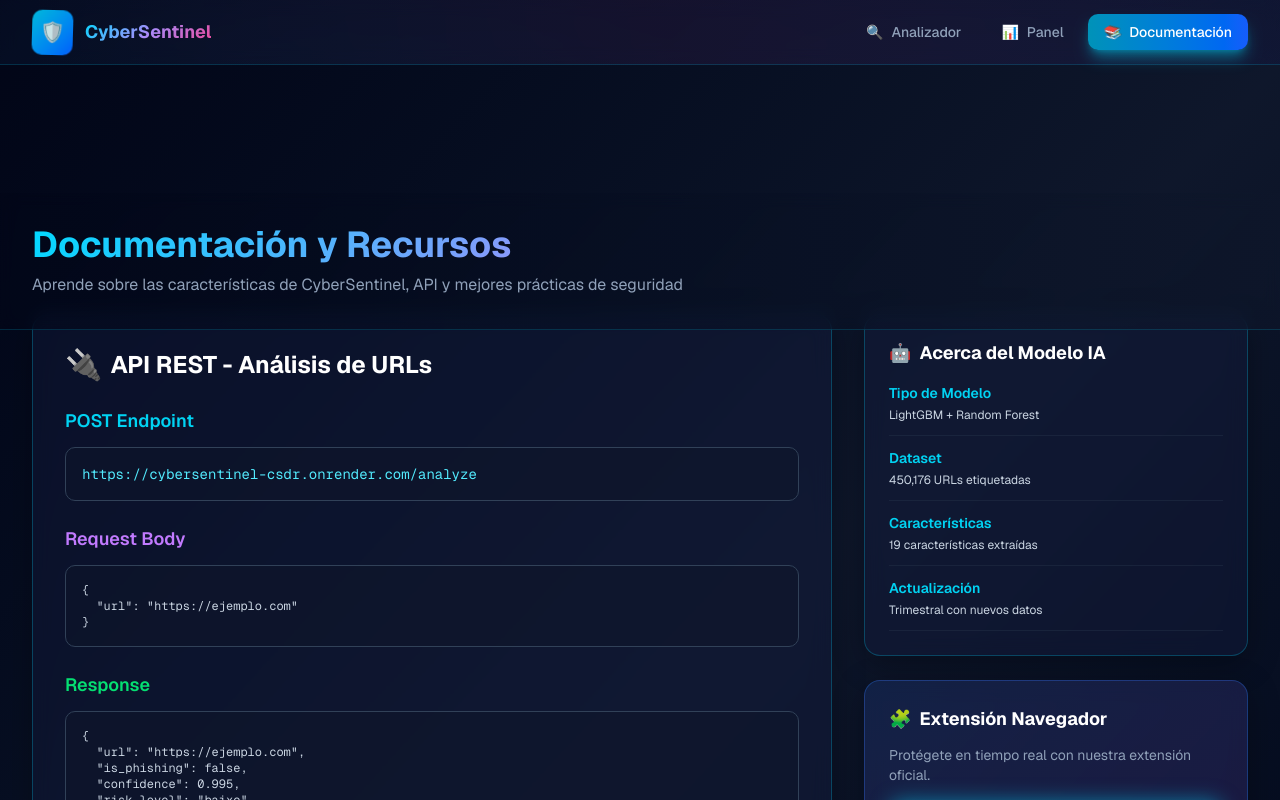
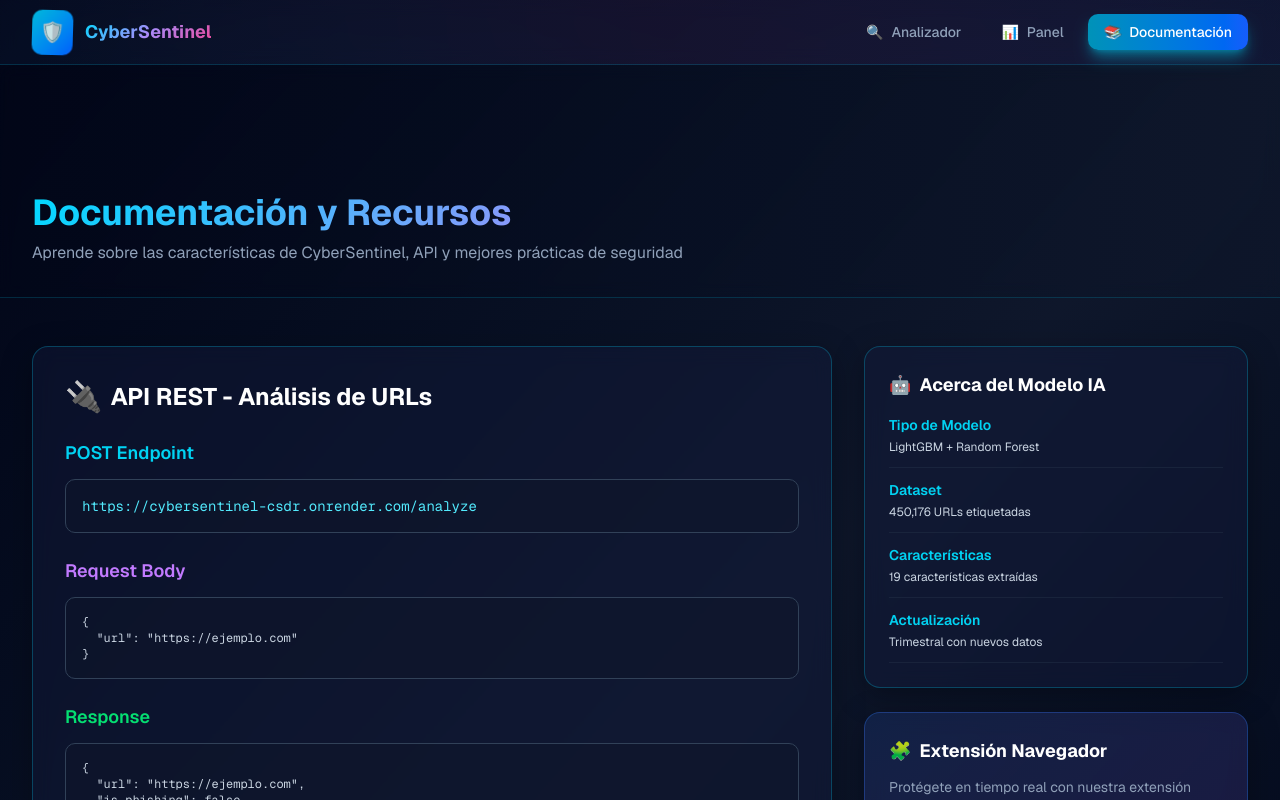
Before and after one commit to Dxnn017/CyberSentinel-Web, a Next.js app: page /documentation in a window 1280 px wide. Shown: the top 800 px of the page. Built offline with nearby package versions, Linux system fonts and the light colour scheme.

Commit message:
Fix: Remove sticky header and adjust top spacing

```diff
--- a/app/dashboard/page.tsx
+++ b/app/dashboard/page.tsx
@@ -26,10 +26,10 @@ export default function Dashboard() {
   ]
 
   return (
-    <main className="min-h-screen bg-gradient-to-br from-slate-950 via-slate-900 to-slate-950 relative overflow-hidden pt-16">
+    <main className="min-h-screen bg-gradient-to-br from-slate-950 via-slate-900 to-slate-950 relative overflow-hidden">
       {/* Header */}
       <motion.div
-        className="border-b border-cyan-500/20 bg-gradient-to-r from-slate-950/50 to-slate-900/50 backdrop-blur sticky top-16 z-40"
+        className="border-b border-cyan-500/20 bg-gradient-to-r from-slate-950/50 to-slate-900/50 backdrop-blur pt-24 z-40"
         initial={{ opacity: 0, y: -20 }}
         animate={{ opacity: 1, y: 0 }}
       >
--- a/app/documentation/page.tsx
+++ b/app/documentation/page.tsx
@@ -63,10 +63,10 @@ export default function Documentation() {
   ]
 
   return (
-    <main className="min-h-screen bg-gradient-to-br from-slate-950 via-slate-900 to-slate-950 relative overflow-hidden pt-16">
+    <main className="min-h-screen bg-gradient-to-br from-slate-950 via-slate-900 to-slate-950 relative overflow-hidden">
       {/* Header */}
       <motion.div
-        className="border-b border-cyan-500/20 bg-gradient-to-r from-slate-950/50 to-slate-900/50 backdrop-blur sticky top-16 z-40"
+        className="border-b border-cyan-500/20 bg-gradient-to-r from-slate-950/50 to-slate-900/50 backdrop-blur pt-24 z-40"
         initial={{ opacity: 0, y: -20 }}
         animate={{ opacity: 1, y: 0 }}
       >
```
